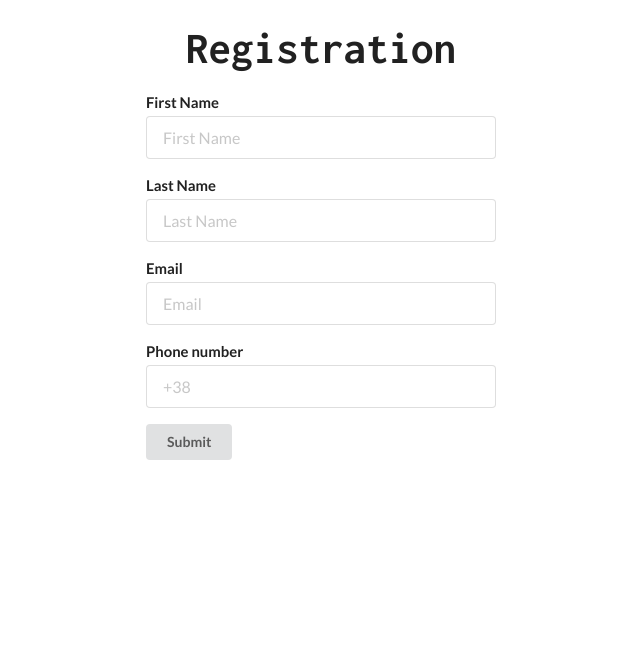
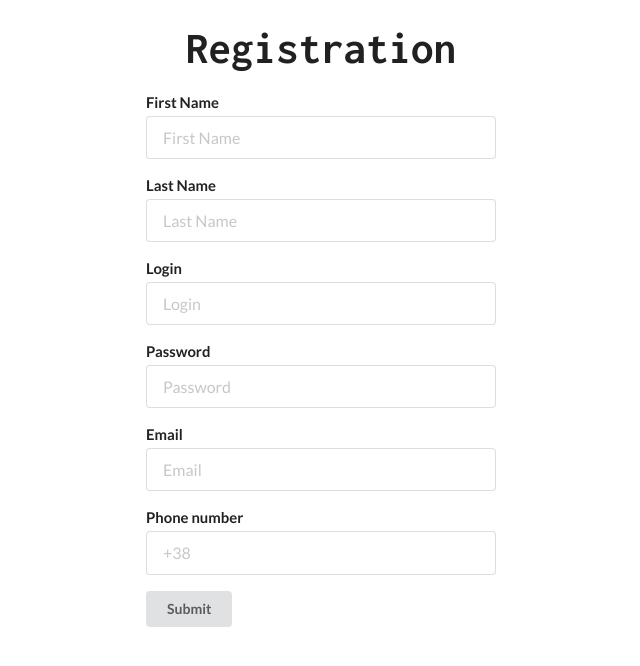
Before and after one commit to MaxymHybalo/AuthProvider, a Flask app: page /signup/ in a window 1280 px wide. Shown: the top 666 px of the page, without its empty margins (319-959 px from the left). Run offline with Flask 2, Linux system fonts and the light colour scheme; some libraries are stand-ins or nearby versions.

Commit message:
Simple form data wiring with controller

```diff
--- a/provider/routes.py
+++ b/provider/routes.py
@@ -1,8 +1,12 @@
 from flask import Flask
 from flask import render_template
+from flask import request
 
 app = Flask(__name__)
 
-@app.route("/signup/")
+@app.route("/signup/", methods = ['POST', 'GET'])
 def index():
+    error = None
+    if request.method == 'POST':
+        return request.form['login']
     return render_template("index.html")
--- a/provider/templates/index.html
+++ b/provider/templates/index.html
@@ -10,7 +10,7 @@
 <body>
 <div class="wrap">
     <div class="ui container">
-        <form class="ui large form">
+        <form class="ui large form" action="/signup/" method="post">
             <h1>Registration</h1>
             <div class="field">
                 <label>First Name</label>
@@ -19,6 +19,14 @@
             <div class="field">
                 <label>Last Name</label>
                 <input name="last" placeholder="Last Name" type="text">
+            </div>
+            <div class="field">
+                <label>Login</label>
+                <input name="login" placeholder="Login" type="text">
+            </div>
+            <div class="field">
+                <label>Password</label>
+                <input name="password" placeholder="Password" type="password">
             </div>
             <div class="field">
                 <label>Email</label>
```
